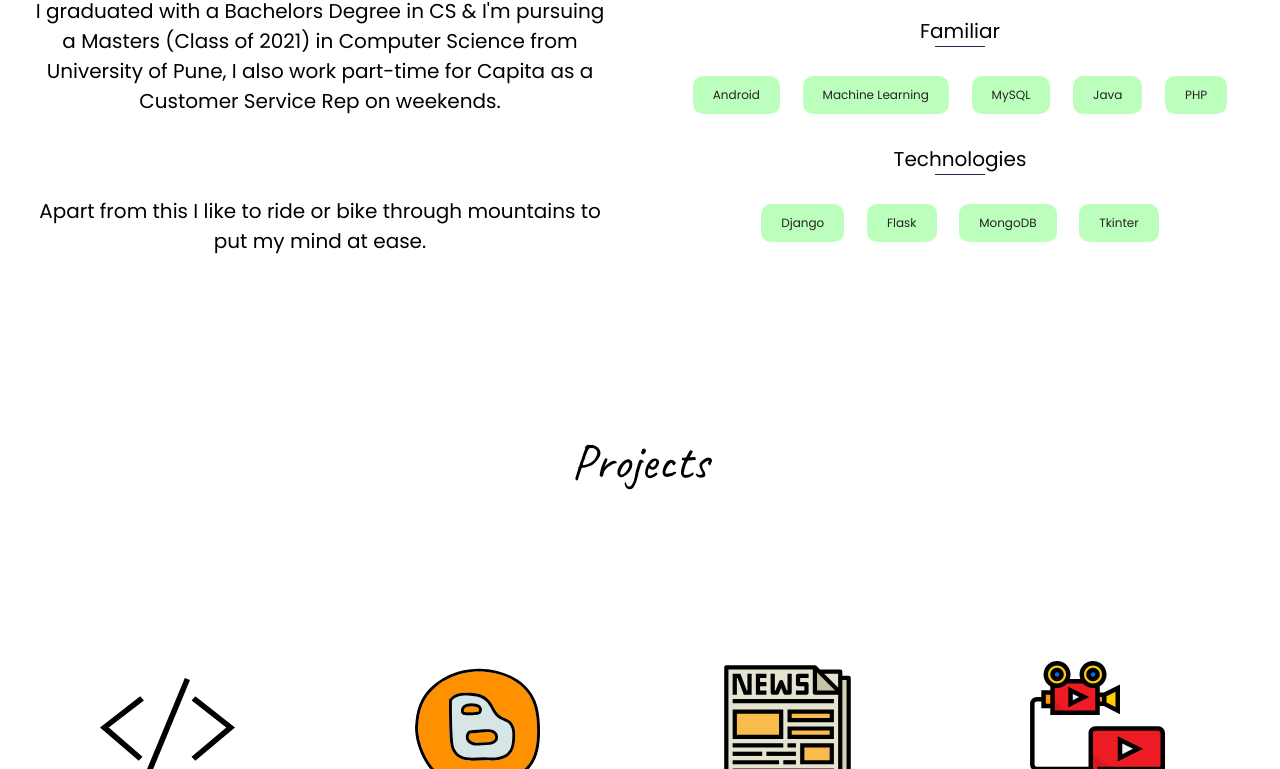
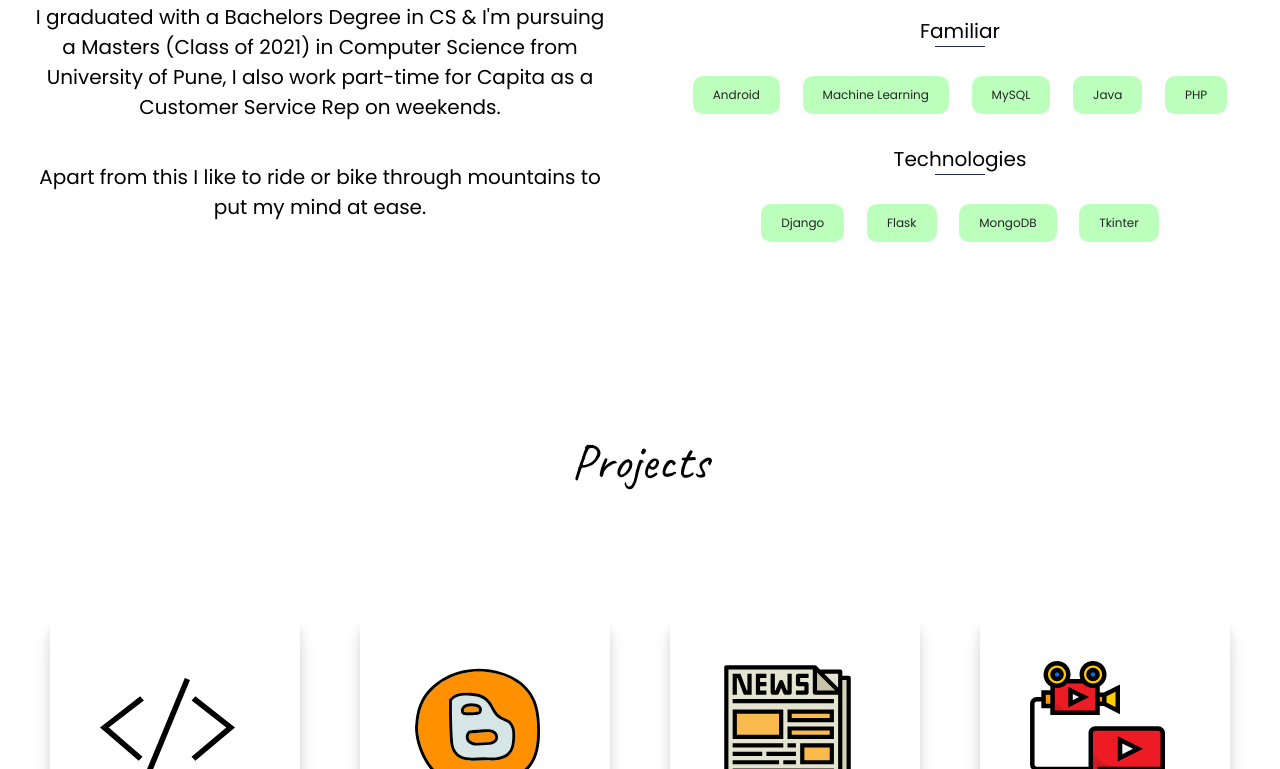
Before and after one commit to neeraj1bh/neeraj1bh.github.io, a plain HTML site: page index.html in a window 1280 px wide. Shown: the part 1241-2010 px from the top of the page. Drawn offline with Linux system fonts and the light colour scheme.

Commit message:
Updated website and added some styles.

```diff
--- a/styles/styles.css
+++ b/styles/styles.css
@@ -552,6 +552,9 @@ html.night .switch-wrapper .moon {
   padding: 5rem;
   cursor: pointer;
   overflow: hidden;
+  border-radius: 1.5rem;
+  -webkit-box-shadow: 0px 10px 10px rgba(0, 0, 0, 0.1), 0px 20px 20px rgba(0, 0, 0, 0.1);
+          box-shadow: 0px 10px 10px rgba(0, 0, 0, 0.1), 0px 20px 20px rgba(0, 0, 0, 0.1);
 }
 
 #projects .allprojectscomb .allprojects img {
@@ -625,8 +628,8 @@ html.night .switch-wrapper .moon {
 .block-btn:focus,
 .block-btn:hover {
   background: #00b7c7;
-  -webkit-transition: all 0.3s ease;
-  transition: all 0.3s ease;
+  -webkit-transition: all 0.5s ease;
+  transition: all 0.5s ease;
 }
 
 .block-btn:focus .text,
@@ -977,7 +980,7 @@ footer #scrollBtn:hover {
 
 #about .details p {
   text-align: center;
-  margin: 4rem;
+  margin: 2rem;
   width: 90%;
 }
 
```
